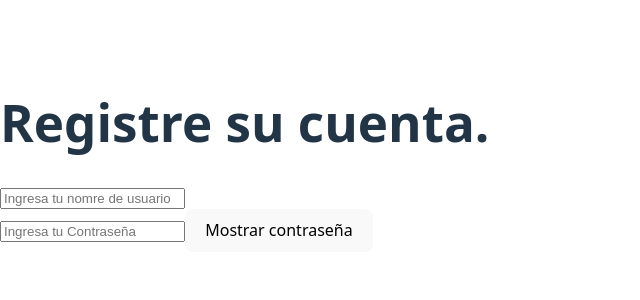
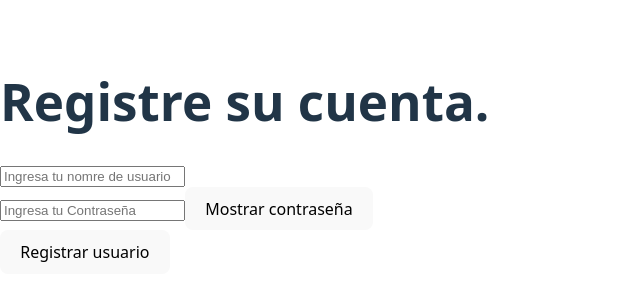
Before and after one commit to leandroperezz/Trabajo2, a React (Vite) app: page / in a window 1280 px wide. Shown: the part 244-544 px from the top of the page, without its empty margins (0-640 px from the left). Built offline with nearby package versions, Linux system fonts and the light colour scheme.

Commit message:
comm once dos

```diff
--- a/src/App.jsx
+++ b/src/App.jsx
@@ -38,6 +38,7 @@ const App = () => {
       <Ingresousuario user={user} onChange={actualizauser} />
       <Ingresopass pass={pass} mostrar={mostrar} onChange={actualizapass} visibilidad={mostrarpass} />
       <Indicafuerza fuerza={evaluarfuerza(pass)} />
+      <button className="botonregistro">Registrar usuario</button>
     </div>
   );
 };
```
